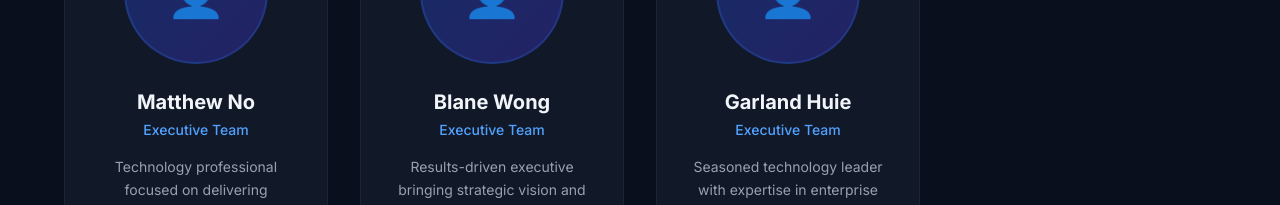
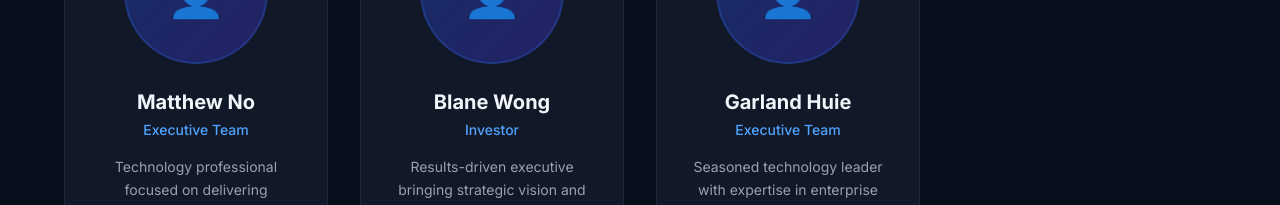
Before and after one commit to mikeno119/kodanet-site, a Next.js app: page / in a window 1280 px wide. Shown: the part 4820-5025 px from the top of the page. Built offline with nearby package versions, Linux system fonts and the light colour scheme.

Commit message:
Update Blane Wong title to Investor

```diff
--- a/src/app/page.tsx
+++ b/src/app/page.tsx
@@ -267,7 +267,7 @@ const founders = [
   },
   {
     name: "Blane Wong",
-    role: "Executive Team",
+    role: "Investor",
     bio: "Results-driven executive bringing strategic vision and operational leadership to drive business growth.",
     image: null,
     linkedin: "#",
```
